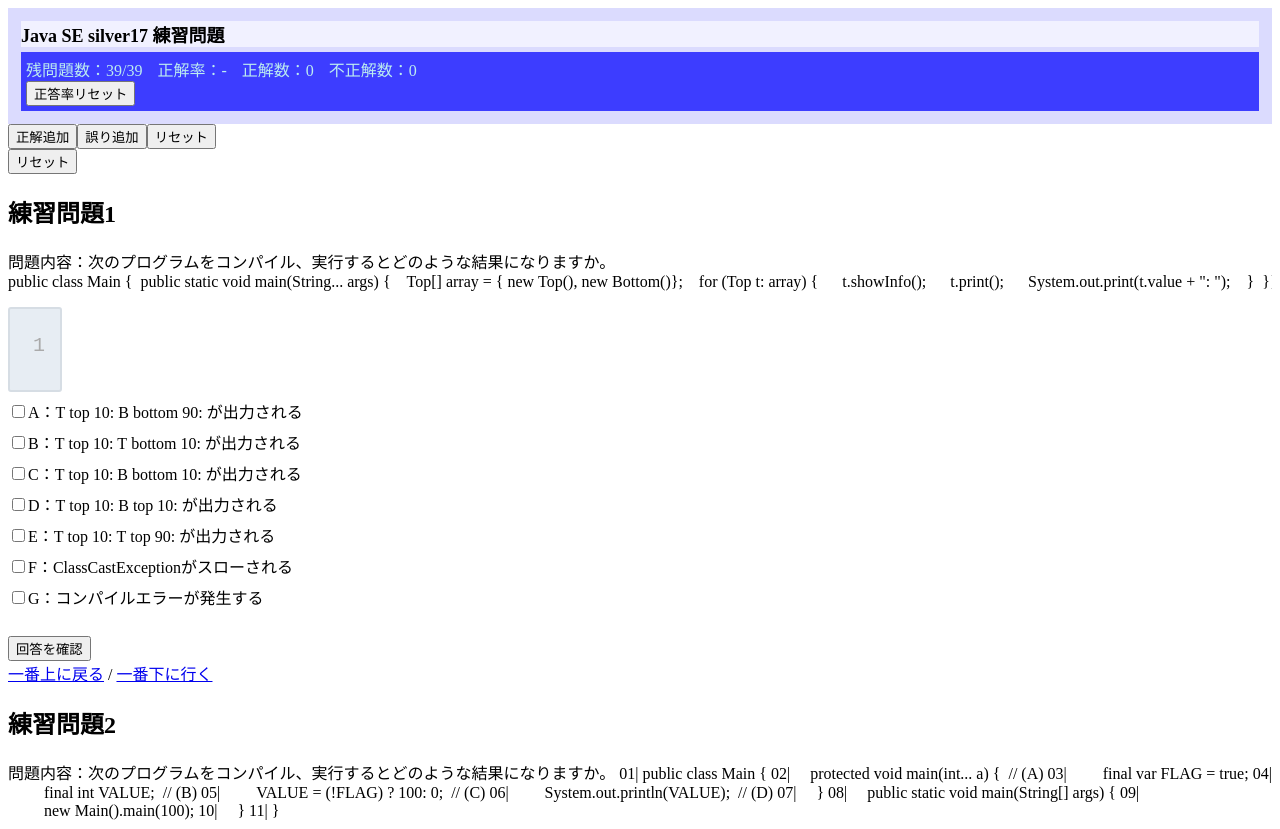
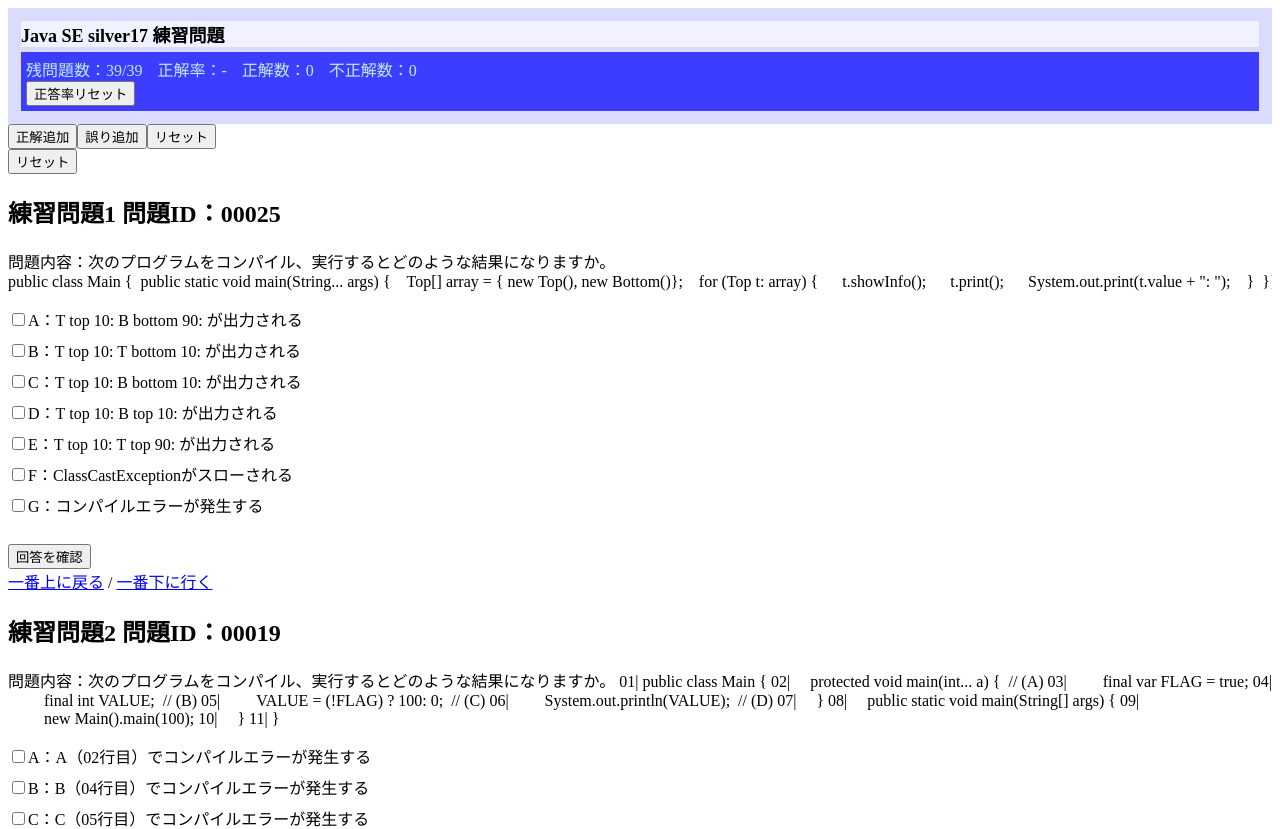
Before and after one commit to tatsuki-iketsu/practice_exam_react, a React (Create React App) app: page / in a window 1280 px wide. Shown: the top 829 px of the page. Built offline with nearby package versions, Linux system fonts and the light colour scheme.

Commit message:
コードブロックがない問題に対応

```diff
--- a/src/Fotter.jsx
+++ b/src/Fotter.jsx
@@ -12,7 +12,7 @@
             <div>▼JavaSilver17試験対策問題　解説ページ</div>
             <Link to='/'>Top</Link> /
             {explanationData.map((page) => {
-                const urlPass = `${process.env.REACT_APP_BASELINK}${ page.url }`
+                const urlPass = `${process.env.REACT_APP_BASENAME}${ page.url }`
             return (
                 <>
                     <Link to ={page.url}>{ page.pageName }</Link> /
--- a/src/components/ExamDisplay.jsx
+++ b/src/components/ExamDisplay.jsx
@@ -249,7 +249,7 @@
       // 正誤確認済みをセット
       c_ansCheck[index] = true;
       console.log(c_ansCheck);
-      setTipDisplay(tipDisplay.map((tip, i) => (i == index ? MultiLineBody(setExam.tip) : tip)));
+      setTipDisplay(tipDisplay.map((tip, i) => (i == index ? LineHtmlConversion(setExam.tip) : tip)));
       // Modalオープン
       openModal()
     };
@@ -272,7 +272,7 @@
   }
 
   // 改行変換
-  const MultiLineBody = ( body ) => {
+  const LineHtmlConversion = ( body ) => {
   const texts = body.split('\n').map((item, index) => {
       return (
         <React.Fragment key={index}>
@@ -284,17 +284,30 @@
     return <>{texts}</>;
   };
 
-  // 改行+コードブロック変換
-  const MultiLineCode = ( body ) => {
-  const texts = body.split('\n').map((item, index) => {
+  // コードブロック変換
+  const codeConversion = ( body ) => {
+    if(body == ""){
+      // 空文字の場合は空のdivを返却
       return (
-        <React.Fragment key={index}>
-          <span className="numberLow">{item}</span>
-        </React.Fragment>
+        <></>
       );
-    });
-    console.log({texts});
-    return <>{texts}</>;
+    } else{
+      // codeがあればcodehtmlとして返却
+      const texts = body.split('\n').map((item, index) => {
+        return (
+          <React.Fragment key={index}>
+            <span className="numberLow">{item}</span>
+          </React.Fragment>
+        );
+      });
+      return (
+        <pre>
+          <code>
+            <p white-space="nowrap" className="fontlarge">{texts}</p>
+          </code>
+        </pre>
+      );
+    }
   };
 
 
@@ -306,9 +319,10 @@
   <>
   <div style={examStyle}>
   <form name= {setExam.setItem}>
-  <h2>練習問題{index+1}</h2>
-  <p white-space="nowrap">問題内容：{MultiLineBody(setExam.question)}</p>
-  <pre><code><p white-space="nowrap" className="fontlarge">{MultiLineCode(setExam.code)}</p></code></pre>
+  <h2>練習問題{index+1}<span> 問題ID：{setExam.examId}</span></h2>
+  {/* <h2>練習問題{index+1}</h2> */}
+  <p white-space="nowrap">問題内容：{LineHtmlConversion(setExam.question)}</p>
+  {codeConversion(setExam.code)}
     {setExam.selectAnswers.map((Answer) => (
       <>
         <div className="marginTopBottom"><nobr>
@@ -318,7 +332,7 @@
             id = {setExam.setItem + Answer.item}
             value ={Answer.item}
           />
-          <label htmlFor={setExam.setItem + Answer.item}>{Answer.item}：{MultiLineBody(Answer.content)}</label></nobr>
+          <label htmlFor={setExam.setItem + Answer.item}>{Answer.item}：{LineHtmlConversion(Answer.content)}</label></nobr>
           {selectTipsDisplay(Answer.selecttips,examDisabled[index])}
           </div>
       </>
```
Also changed, not shown: src/exam/exam.json.
